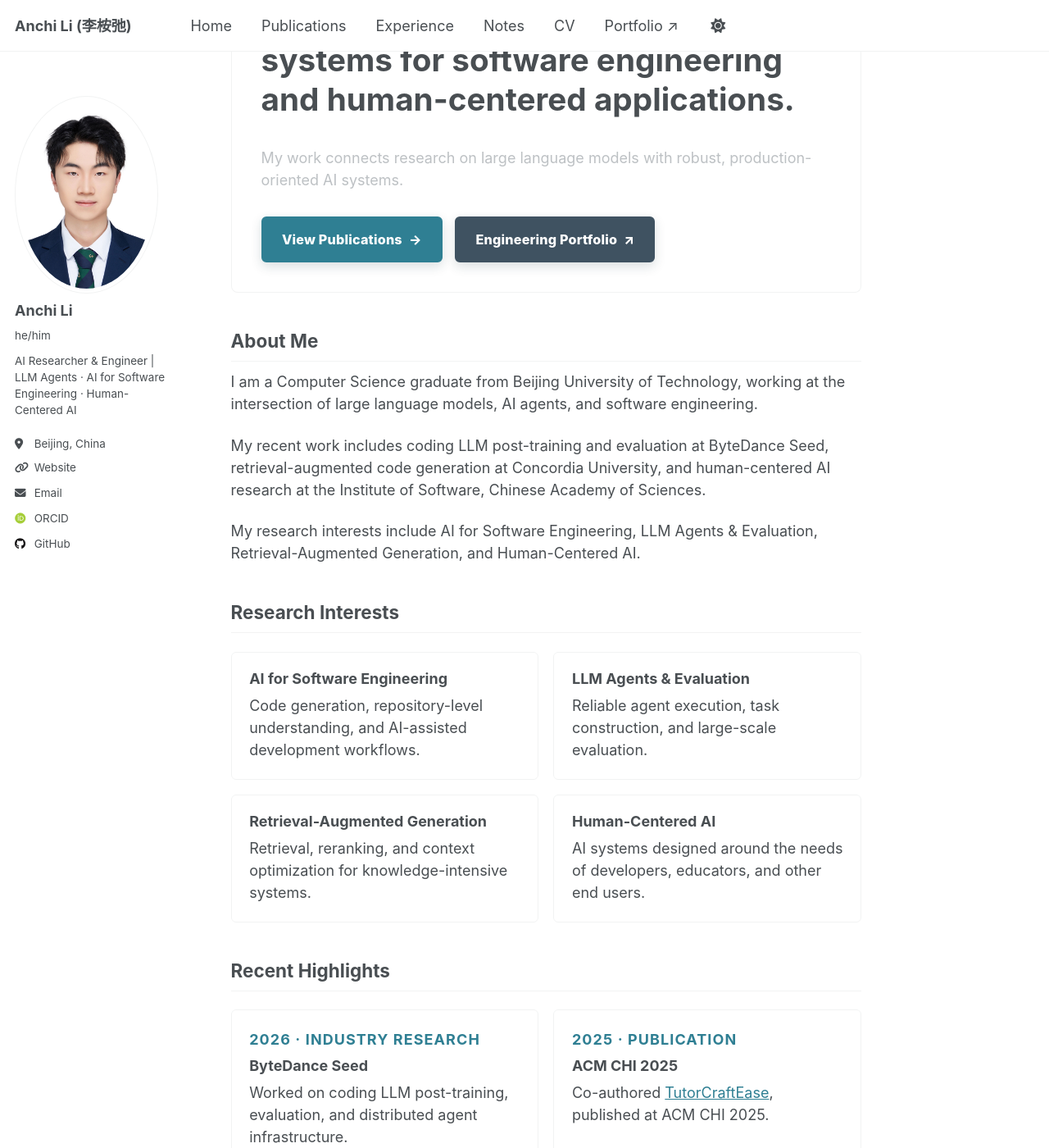
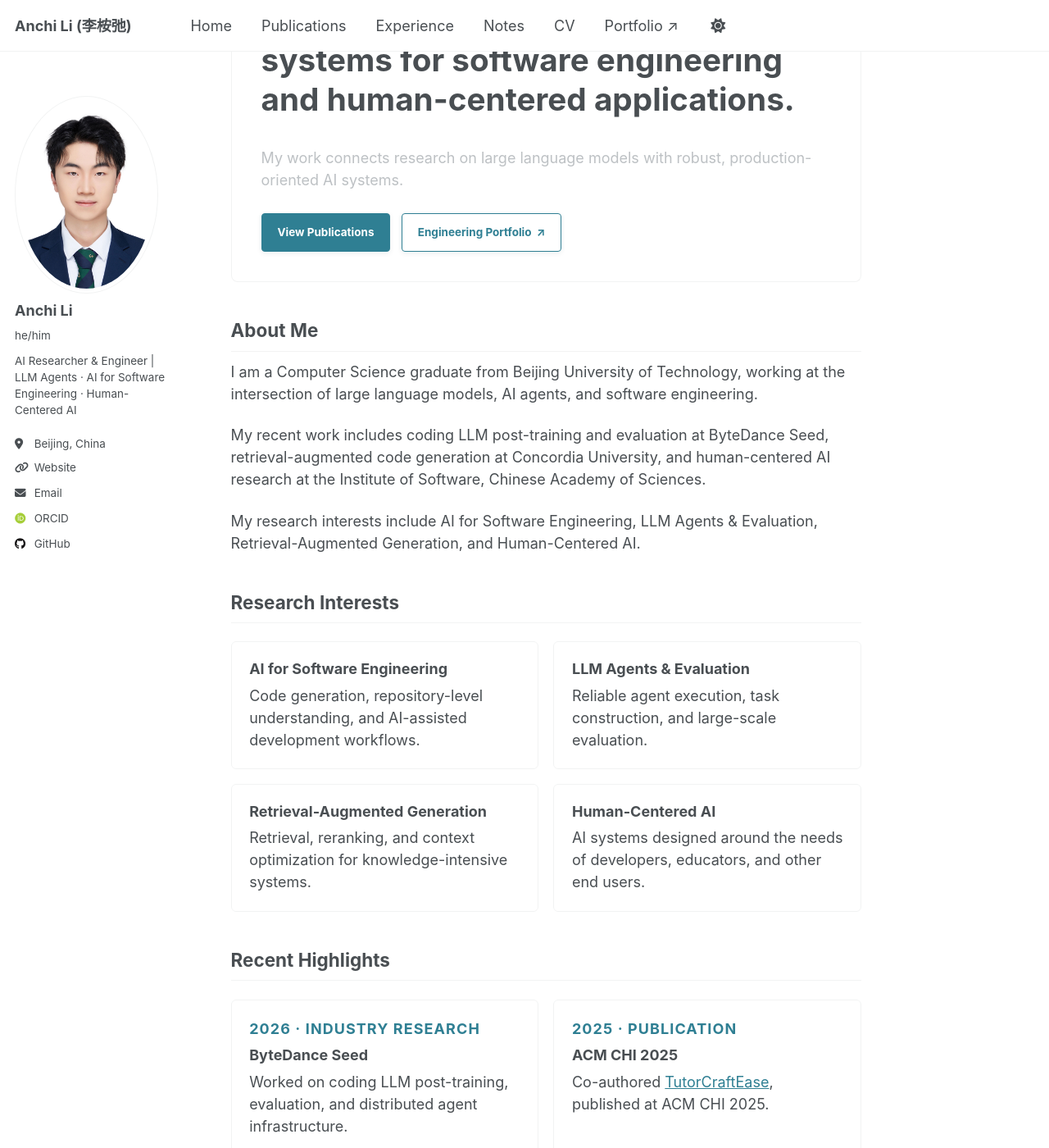
Before and after one commit to l1anch1/l1anch1.github.io, a Jekyll site: the page built from _pages/about.md, in a window 1280 px wide and 1400 px high, scrolled down 231 px. Shown: the whole window at 82% size. Built offline with Jekyll 4.4.1, drawn with Linux system fonts in a browser that asks for light colours; some web fonts are replaced.

Commit message:
Refine homepage action styling

```diff
--- a/_pages/about.md
+++ b/_pages/about.md
@@ -13,7 +13,7 @@ redirect_from:
   <h2 id="home-intro-title">Building reliable LLM agents and AI systems for software engineering and human-centered applications.</h2>
   <p>My work connects research on large language models with robust, production-oriented AI systems.</p>
   <div class="button-row">
-    <a class="site-button site-button--primary" href="/publications/">View Publications <span aria-hidden="true">→</span></a>
+    <a class="site-button site-button--primary" href="/publications/">View Publications</a>
     <a class="site-button site-button--secondary" href="https://l1anch1.com/" target="_blank" rel="noopener noreferrer">Engineering Portfolio <span aria-hidden="true">↗</span></a>
   </div>
 </section>
--- a/_sass/layout/_academic-refresh.scss
+++ b/_sass/layout/_academic-refresh.scss
@@ -51,37 +51,35 @@
 }
 
 .button-row {
-  align-items: stretch;
-  gap: 0.85rem;
-  margin-top: 1.75rem;
+  align-items: center;
+  gap: 0.75rem;
+  margin-top: 1.5rem;
 }
 
 .site-button {
   display: inline-flex;
   align-items: center;
   justify-content: center;
-  gap: 0.45rem;
-  min-height: 3.1rem;
-  padding: 0.75rem 1.3rem;
-  border: 2px solid var(--global-link-color);
-  border-radius: 6px;
-  box-shadow: 0 5px 14px rgba(26, 54, 62, 0.16);
+  gap: 0.35rem;
+  min-height: 2.65rem;
+  padding: 0.58rem 1.05rem;
+  border: 1px solid var(--global-link-color);
+  border-radius: 4px;
+  box-shadow: 0 2px 6px rgba(26, 54, 62, 0.08);
   font-family: $sans-serif;
-  font-size: 0.9rem;
-  font-weight: 800;
-  letter-spacing: 0.01em;
+  font-size: $type-size-6;
+  font-weight: 700;
   text-decoration: none !important;
 
   &:hover,
   &:focus {
-    color: #fff !important;
-    box-shadow: 0 8px 20px rgba(26, 54, 62, 0.24);
-    transform: translateY(-2px);
+    box-shadow: 0 3px 9px rgba(26, 54, 62, 0.12);
+    transform: translateY(-1px);
   }
 
   &:focus-visible {
-    outline: 3px solid #f0b429;
-    outline-offset: 3px;
+    outline: 2px solid #f0b429;
+    outline-offset: 2px;
   }
 }
 
@@ -94,14 +92,14 @@
 }
 
 .site-button--secondary {
-  color: #fff !important;
-  border-color: #3f5261;
-  background: #3f5261;
+  color: var(--global-link-color) !important;
+  background: transparent;
 
   &:hover,
   &:focus {
-    border-color: #2f3e49;
-    background: #2f3e49;
+    color: var(--global-link-color-hover) !important;
+    border-color: var(--global-link-color-hover);
+    background: transparent;
   }
 }
 
@@ -272,15 +270,16 @@ html[data-theme="dark"] {
   .status-badge { color: #f4c97a; }
 
   .site-button--secondary {
-    border-color: #71899b;
-    background: #5b7182;
+    color: var(--global-link-color) !important;
+    border-color: var(--global-link-color);
+    background: transparent;
   }
 }
 
 @media (max-width: 700px) {
   .home-intro { padding: 1.25rem; }
-  .button-row { display: grid; grid-template-columns: 1fr; }
-  .site-button { width: 100%; }
+  .button-row { display: flex; }
+  .site-button { width: auto; }
   .interest-grid,
   .highlight-list { grid-template-columns: 1fr; }
   .experience-item { grid-template-columns: 1fr; gap: 0.45rem; }
```
